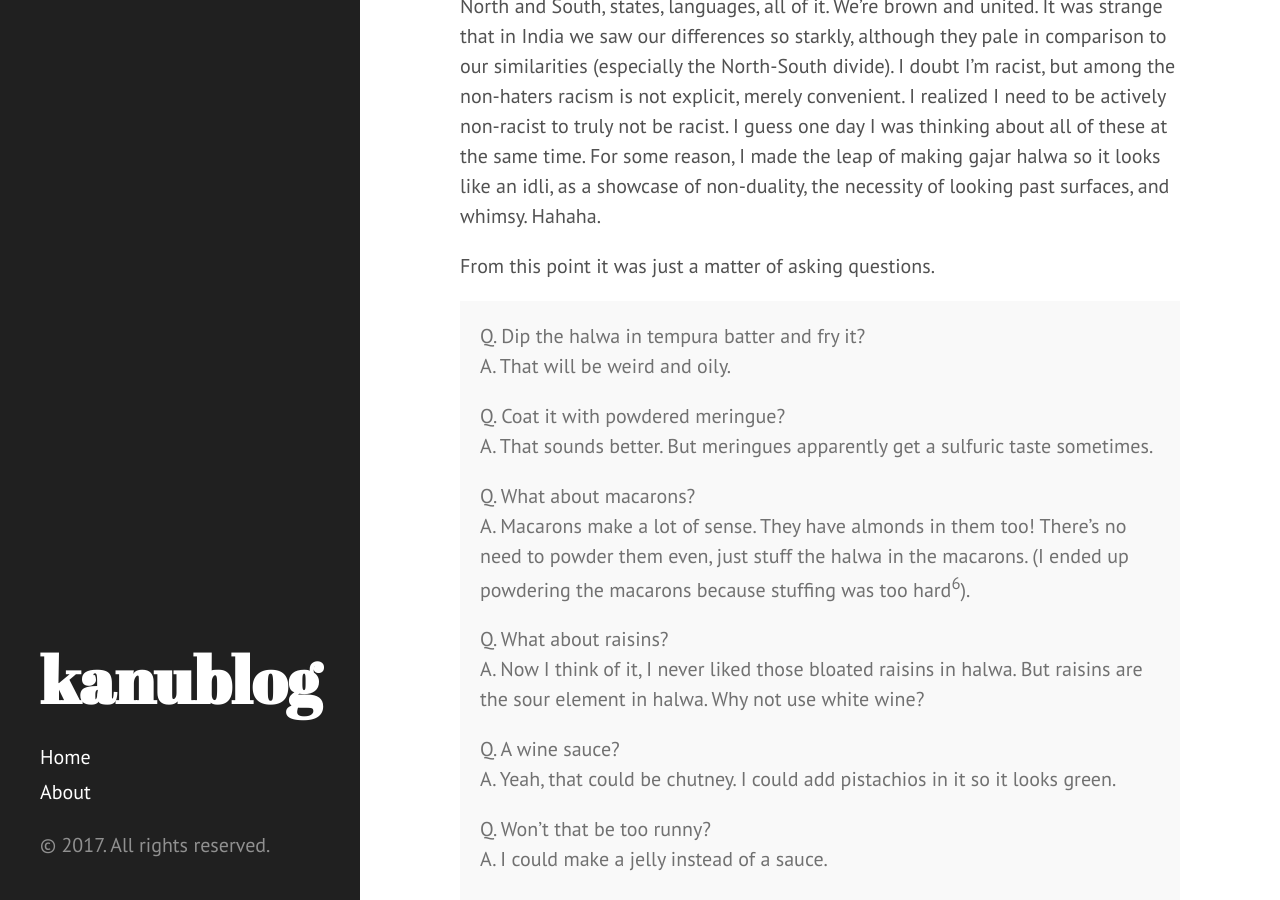
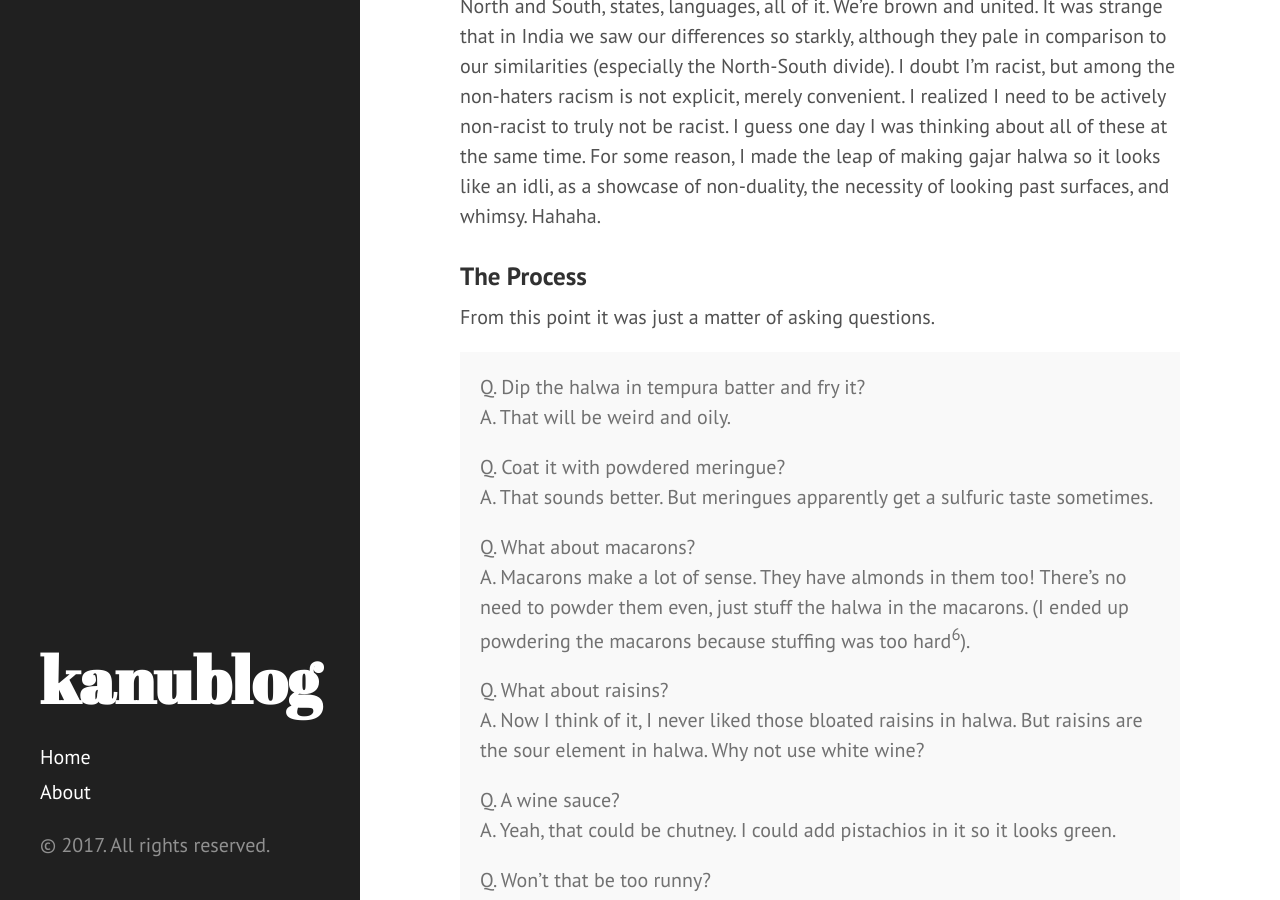
Before and after one commit to bazookanu/kanud.github.io, a Jekyll site: the page built from _posts/2015-12-23-deconstructing-gajar-halwa.html, in a window 1280 px wide and 900 px high, scrolled down 1579 px. Built offline with Jekyll 4.4.1, drawn with Linux system fonts in a browser that asks for light colours.

Commit message:
gajar halwa back

```diff
--- a/_posts/2015-12-23-deconstructing-gajar-halwa.html
+++ b/_posts/2015-12-23-deconstructing-gajar-halwa.html
@@ -25,8 +25,8 @@ title: Deconstructing Gajar Halwa
 <p>The interesting thing about being brown is that it subsumes our other divisions- North and South, states, languages, all of it. We’re brown and united. It was strange that in India we saw our differences so starkly, although they pale in comparison to our similarities (especially the North-South divide). I doubt I’m racist, but among the non-haters racism is not explicit, merely convenient. I realized I need to be actively non-racist to truly not be racist.
 I guess one day I was thinking about all of these at the same time. For some reason, I made the leap of making gajar halwa so it looks like an idli, as a showcase of non-duality, the necessity of looking past surfaces, and whimsy. Hahaha.</p>
 
+<h3>The Process</h3>
 <p>From this point it was just a matter of asking questions.</p>
-
 <div class="message">
 <p>
 Q. Dip the halwa in tempura batter and fry it?<br>
```
